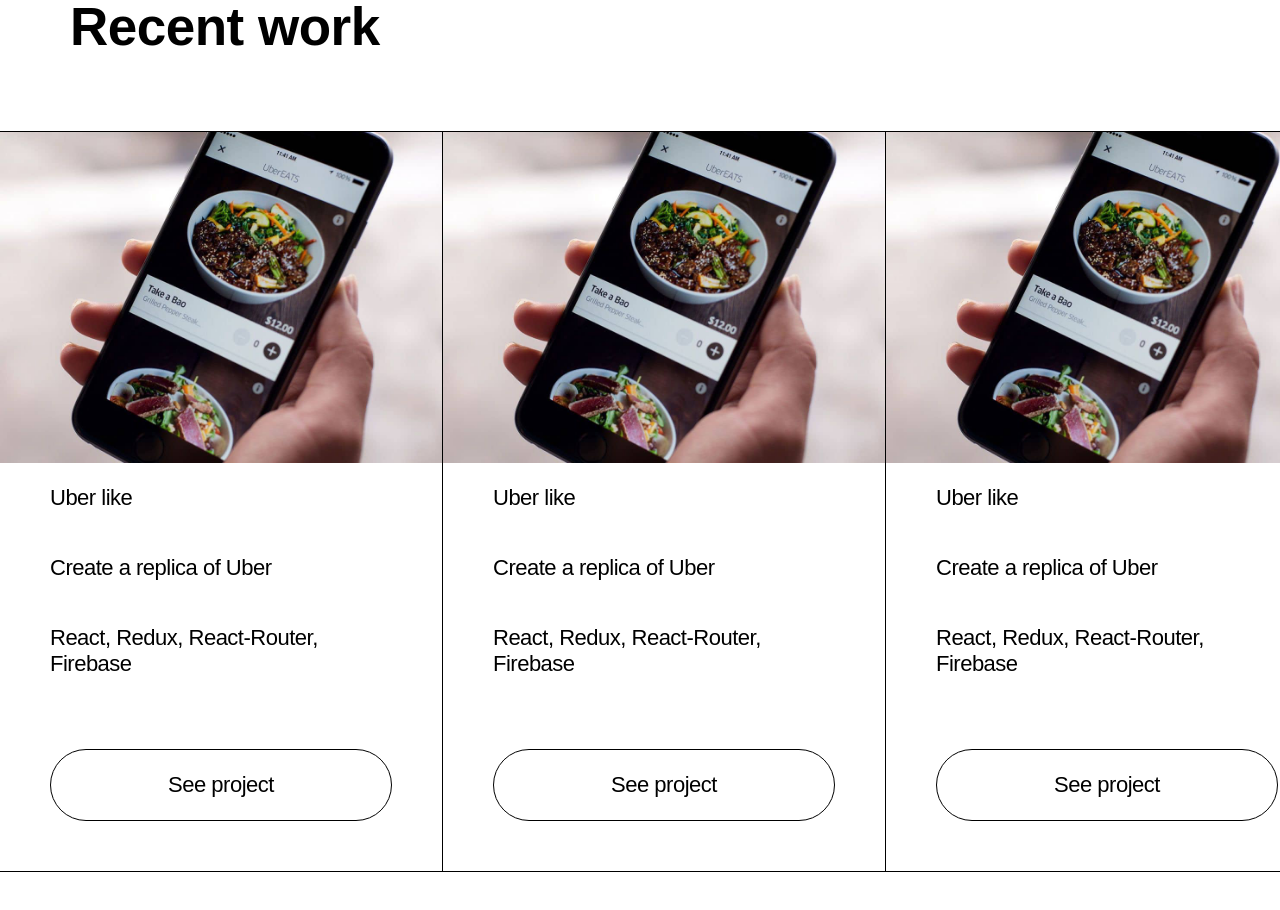
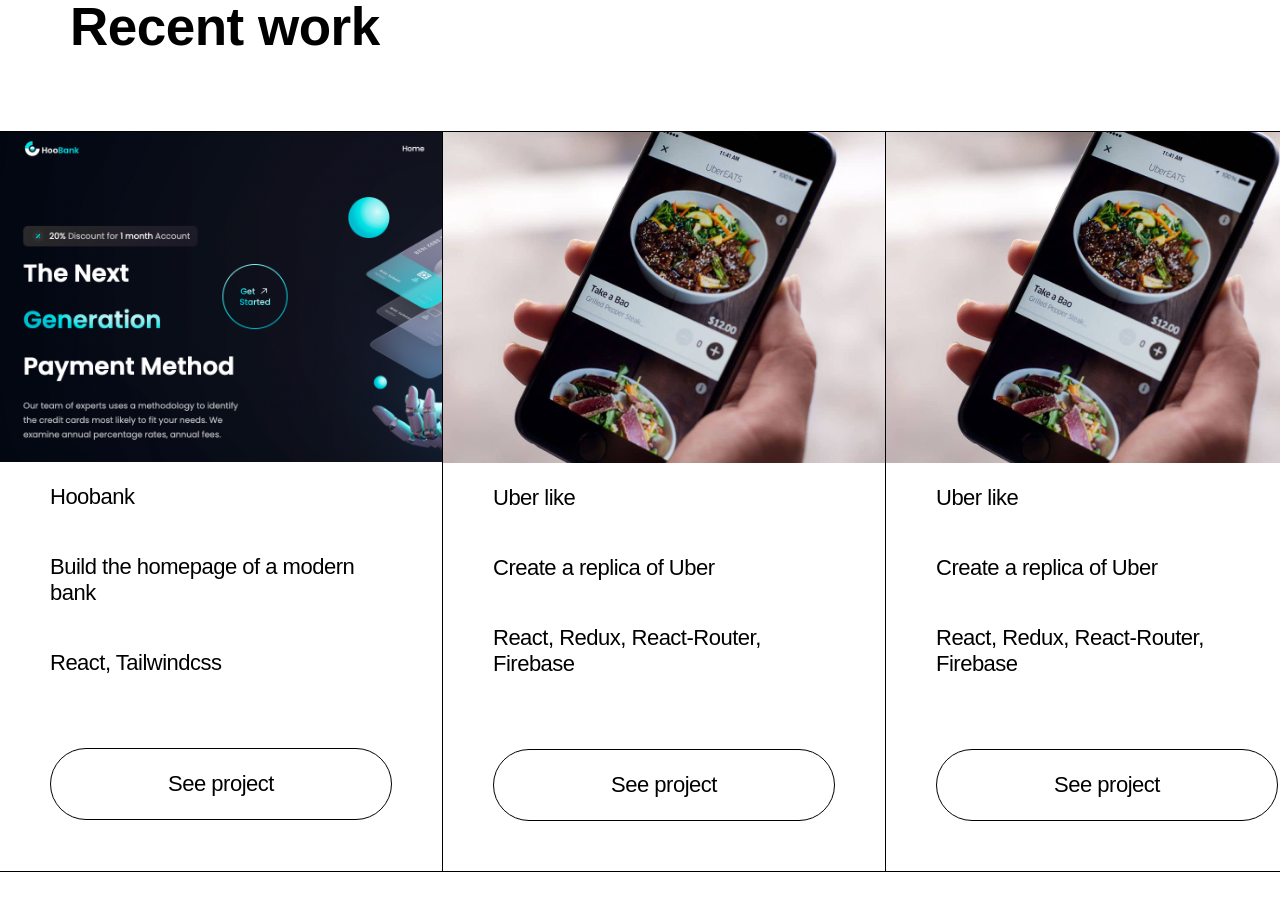
Before and after one commit to thomas-hdqr/portfolio, a React (Create React App) app: page / in a window 1280 px wide. Shown: the part 860-1770 px from the top of the page. Built offline with nearby package versions, Linux system fonts and the light colour scheme; a web font is replaced by a local one.

Commit message:
adding a new project to portfolio

```diff
--- a/src/Components/Projectsdata.js
+++ b/src/Components/Projectsdata.js
@@ -1,11 +1,13 @@
 export default [
+
+    //image size should be 448cmx335cm
     {
         id: 1,
-        image: "./images/ubereats-app.jpeg",
-        title: "Uber like",
-        description: "Create a replica of Uber",
-        tech: "React, Redux, React-Router, Firebase",
-        link: "https://uber-like-app.herokuapp.com/",
+        image: "./images/hoobank.png",
+        title: "Hoobank",
+        description: "Build the homepage of a modern bank",
+        tech: "React, Tailwindcss",
+        link: "https://hoobank-bank-app.netlify.app/",
     },
     {
         id: 2,
```
Also changed, not shown: public/images/hoobank.png (added).
